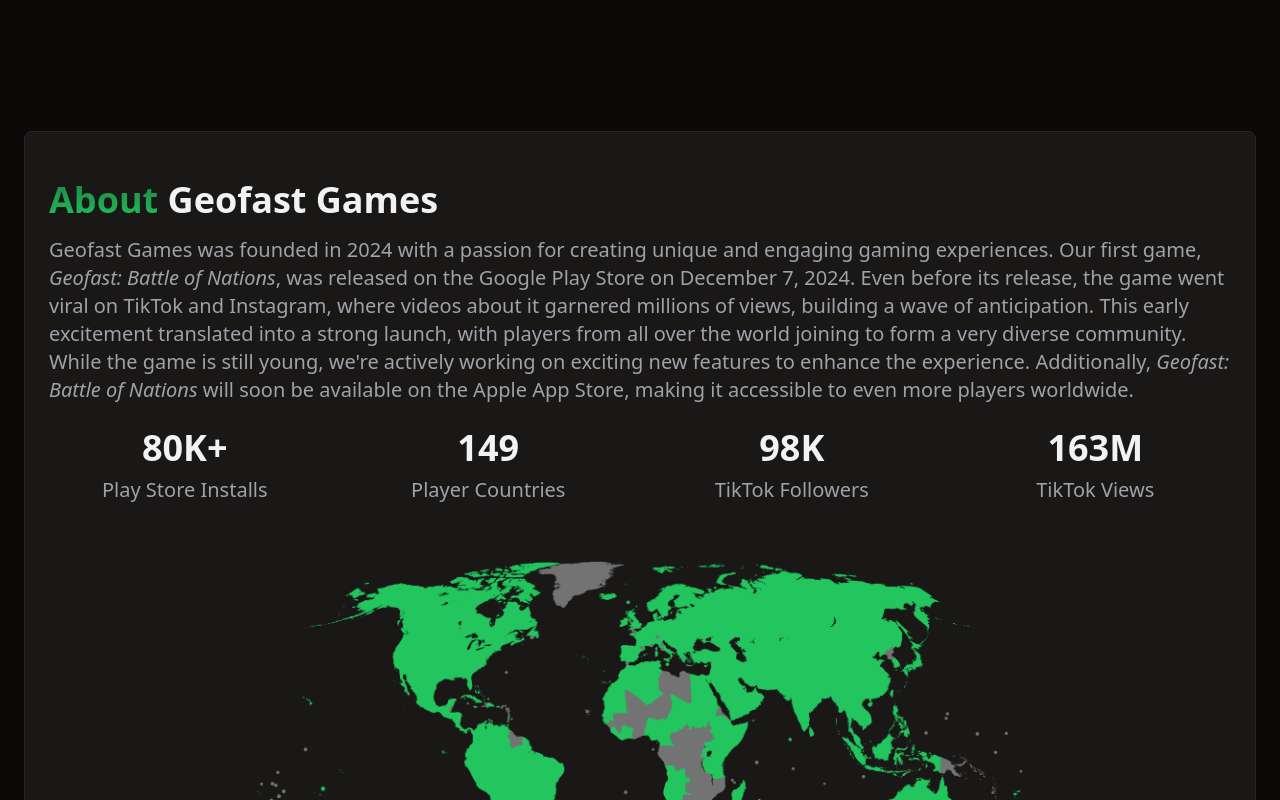
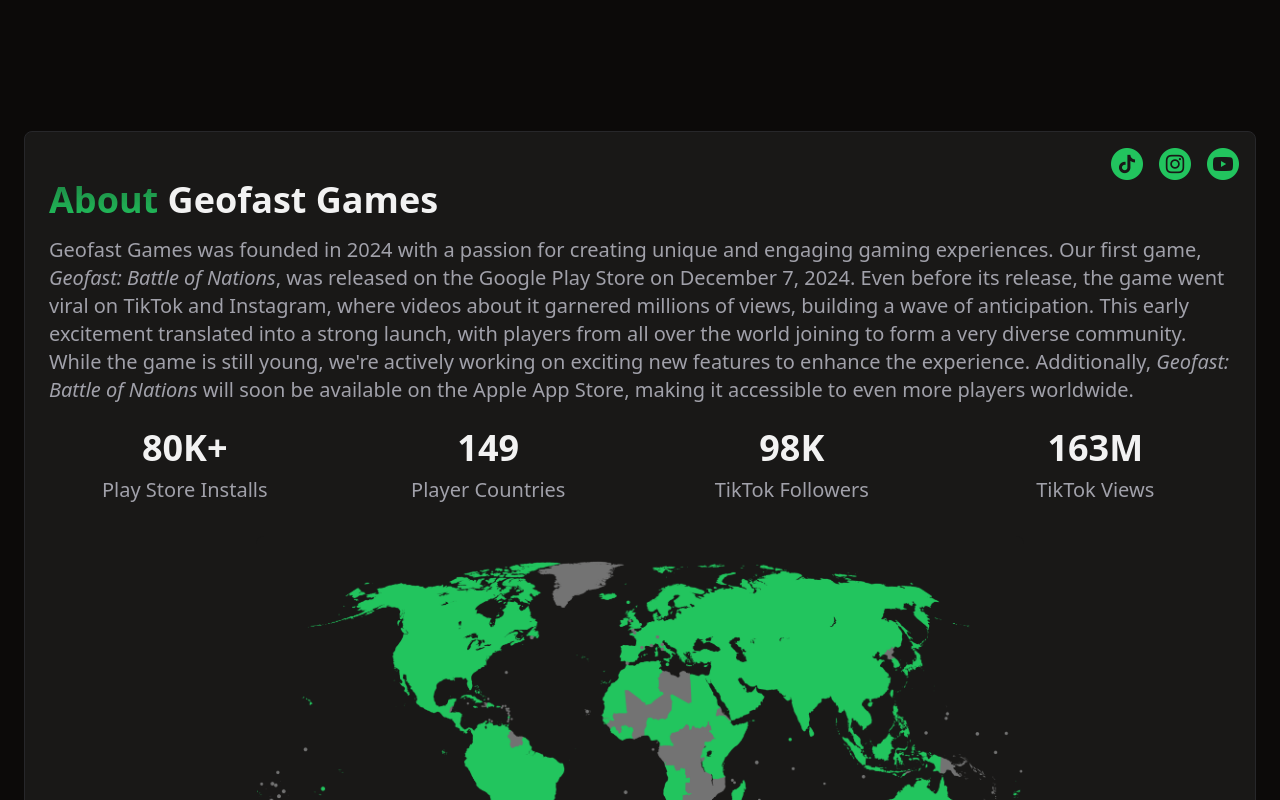
Before and after one commit to utkarshtrivedimdz/geofast-landing-page, a React (Vite) app: page / in a window 1280 px wide. Shown: the part 2920-3720 px from the top of the page. Built offline with nearby package versions, Linux system fonts and the light colour scheme.

Commit message:
Update About.tsx

```diff
--- a/src/components/About.tsx
+++ b/src/components/About.tsx
@@ -1,5 +1,8 @@
 import { Statistics } from "./Statistics";
 import Map from "../assets/map.webp"; // Import the WEBP image
+import tiktokIcon from "../assets/tiktok_green.webp";
+import instagramIcon from "../assets/instagram_green.webp";
+import youtubeIcon from "../assets/youtube_green.webp";
 
 export const About = () => {
   return (
@@ -7,7 +10,44 @@ export const About = () => {
       id="about"
       className="container py-24 sm:py-32"
     >
-      <div className="bg-muted/50 border rounded-lg py-12">
+      <div className="bg-muted/50 border rounded-lg py-12 relative">
+        {/* Social Media Icons */}
+        <div className="absolute top-4 right-4 flex gap-4">
+          <a
+            href="https://www.tiktok.com/@geofast_"
+            target="_blank"
+            rel="noreferrer"
+          >
+            <img
+              src={tiktokIcon}
+              alt="TikTok"
+              className="h-8 w-8 object-contain"
+            />
+          </a>
+          <a
+            href="https://www.instagram.com/geofast_/"
+            target="_blank"
+            rel="noreferrer"
+          >
+            <img
+              src={instagramIcon}
+              alt="Instagram"
+              className="h-8 w-8 object-contain"
+            />
+          </a>
+          <a
+            href="https://www.youtube.com/@geofast_"
+            target="_blank"
+            rel="noreferrer"
+          >
+            <img
+              src={youtubeIcon}
+              alt="YouTube"
+              className="h-8 w-8 object-contain"
+            />
+          </a>
+        </div>
+
         <div className="px-6 flex flex-col-reverse md:flex-row gap-8 md:gap-12">
           <div className="bg-green-0 flex flex-col justify-between">
             <div className="pb-6">
```
